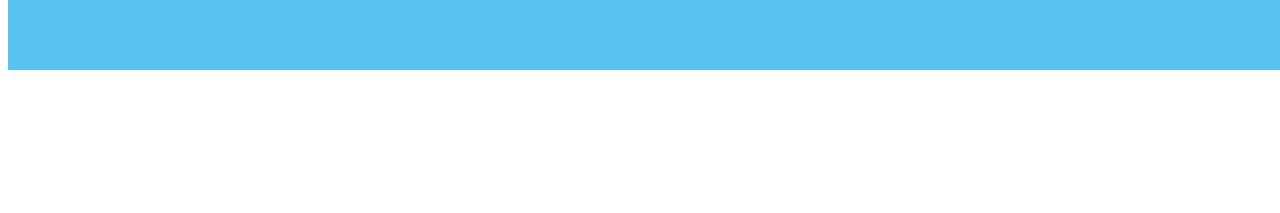
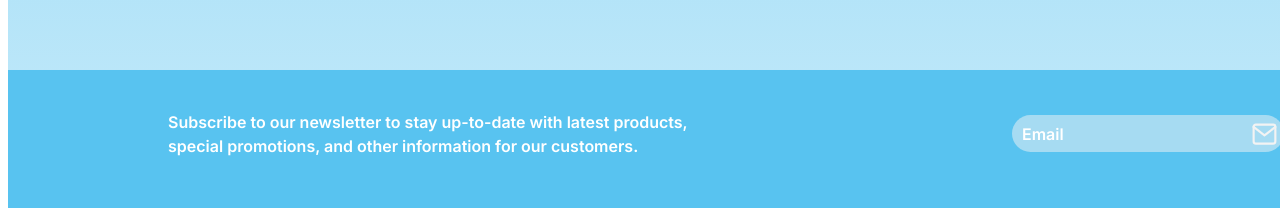
Before and after one commit to KopaevArsenii/CoronaSite, a plain HTML site: page index.html in a window 1280 px wide. Shown: the part 3160-3373 px from the top of the page. Before the commit the page ends 3238 px from the top, so only its background shows below. Drawn offline with Linux system fonts and the light colour scheme.

Commit message:
added form block

```diff
--- a/index.html
+++ b/index.html
@@ -173,6 +173,13 @@
                 </div>
             </div>
         </div>
+        <div class="form-block">
+            <p class="form-block__title">Subscribe to our newsletter to stay up-to-date with latest products, special promotions, and other information for our customers.</p>
+            <div class="form-block__form">
+                <input type="text" class="form-block__form-input" placeholder="Email">
+                <button class="form-block__form-button" type="submit">SUBMIT</button>
+            </div>
+        </div>
     </div>
 </body>
 </html>
--- a/style.css
+++ b/style.css
@@ -294,7 +294,7 @@ ul{
 .symptoms-block{
     width: 1440px;
     height: 540px;
-    background-color: #58C3F0;
+    background: linear-gradient(180deg, rgba(88, 195, 240, 0.71) 0%, rgba(88, 195, 240, 0.41) 100%);
     padding-top: 25px;
     text-align: center;
 }
@@ -351,3 +351,64 @@ ul{
     text-align: left;
     margin-top: 10px;
 }
+.form-block{
+    width: 1440px;
+    height: 138px;
+
+    background-color: #58C3F0;
+}
+.form-block__title{
+    width: 530px;
+    height: 60px;
+    font-family: 'Inter';
+    font-style: normal;
+    font-weight: 600;
+    font-size: 16px;
+    line-height: 24px;
+    color: white;
+    float: left;
+    margin-left: 160px;
+    margin-top: 40px;
+}
+.form-block__form{
+    float: right;
+    margin-top: 45px;
+    margin-right: 40px;
+}
+.form-block__form-input{
+    width: 260px;
+    height: 35px;
+
+    border-radius: 21px;
+    border: 0;
+    font-family: 'Inter';
+    font-style: normal;
+    font-weight: 700;
+    font-size: 16px;
+    line-height: 24px;
+    background: url(./images/mail.svg) no-repeat;
+    background-color: rgba(243, 243, 243, 0.5);
+    background-size: 25px;
+    background-position: 240px;
+    padding-left: 10px;
+}
+.form-block__form-input::placeholder{
+    color: white;
+}
+.form-block__form-button{
+    background: #FF4F5A;
+    border: 1px solid #FF4F5A;
+    border-radius: 8px;
+    width: 120px;
+    height: 35px;
+    font-family: 'Inter';
+    font-style: normal;
+    font-weight: 500;
+    font-size: 14px;
+    line-height: 20px;
+    color: white;
+}
+:active, :hover, :focus {
+    outline: 0;
+    outline-offset: 0;
+}
```
Also changed, not shown: images/mail.svg (added).
